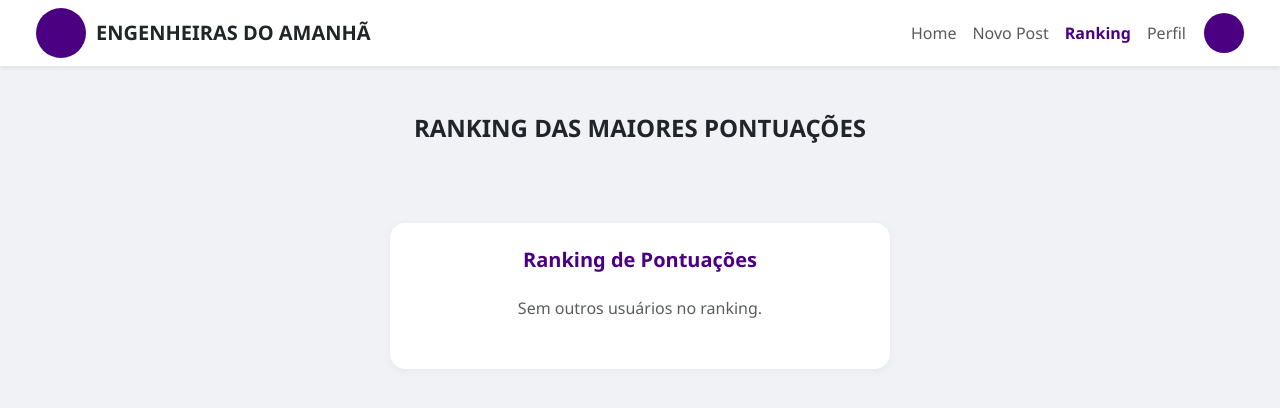
After one commit to crissilvacs/Engenheiras-do-amanh-, a Django app: template comunidade/templates/comunidade/ranking.html in a window 1280 px wide. The commit adds this page. Shown: the top 408 px of the page. Run offline with Django 3.2, Linux system fonts and the light colour scheme; the template is opened without the code that fills it, so the values that code supplies are empty.

Commit message:
Tela ranking

```diff
--- a/comunidade/templates/comunidade/novo_post.html
+++ b/comunidade/templates/comunidade/novo_post.html
@@ -55,7 +55,7 @@
       <ul class="navbar-nav me-4">
       <li class="nav-item"><a class="nav-link" href="{% url 'pagina_inicial' %}">Home</a></li>
       <li class="nav-item"><a class="nav-link active" href="{% url 'novo_post' %}">Novo Post</a></li>
-      <li class="nav-item"><a class="nav-link" href="#">Ranking</a></li>
+      <li class="nav-item"><a class="nav-link" href="{% url 'ranking' %}">Ranking</a></li>
       <li class="nav-item"><a class="nav-link" href="{% url 'perfil' %}">Perfil</a></li>
       </ul>
       {% if perfil.foto %}
--- a/comunidade/templates/comunidade/pagina_inicial.html
+++ b/comunidade/templates/comunidade/pagina_inicial.html
@@ -26,7 +26,7 @@
     <ul class="navbar-nav ms-auto">
       <li class="nav-item"><a class="nav-link active" href="{% url 'pagina_inicial' %}">Home</a></li>
       <li class="nav-item"><a class="nav-link" href="{% url 'novo_post' %}">Novo Post</a></li>
-      <li class="nav-item"><a class="nav-link" href="#">Ranking</a></li>
+      <li class="nav-item"><a class="nav-link" href="{% url 'ranking' %}">Ranking</a></li>
       <li class="nav-item"><a class="nav-link" href="{% url 'perfil' %}">Perfil</a></li>
     </ul>
     {% if perfil.foto %}
--- a/comunidade/templates/comunidade/perfil.html
+++ b/comunidade/templates/comunidade/perfil.html
@@ -25,7 +25,7 @@
     <ul class="navbar-nav ms-auto">
       <li class="nav-item"><a class="nav-link" href="{% url 'pagina_inicial' %}">Home</a></li>
       <li class="nav-item"><a class="nav-link" href="{% url 'novo_post' %}">Novo Post</a></li>
-      <li class="nav-item"><a class="nav-link" href="#">Ranking</a></li>
+      <li class="nav-item"><a class="nav-link" href="{% url 'ranking' %}">Ranking</a></li>
       <li class="nav-item"><a class="nav-link active" href="{% url 'perfil' %}">Perfil</a></li>
     </ul>
     {% if perfil.foto %}
--- /dev/null
+++ b/comunidade/templates/comunidade/ranking.html
@@ -0,0 +1,175 @@
+{% load static %}
+<!DOCTYPE html>
+<html lang="pt-br">
+<head>
+  <meta charset="UTF-8">
+  <title>Ranking - Engenheiras do Amanhã</title>
+  <link href="https://cdn.jsdelivr.net/npm/bootstrap@5.3.2/dist/css/bootstrap.min.css" rel="stylesheet">
+  <style>
+    body {
+      background-color: #f1f2f6;
+      font-family: 'Segoe UI', sans-serif;
+    }
+    .logo-circle {
+      width: 50px;
+      height: 50px;
+      background-color: #4B0082;
+      border-radius: 50%;
+      margin-right: 10px;
+    }
+    .nav-link.active {
+      font-weight: bold;
+      color: #4B0082 !important;
+    }
+    .podium {
+      display: flex;
+      justify-content: center;
+      align-items: flex-end;
+      margin: 50px 0 30px;
+      gap: 30px;
+      flex-wrap: wrap;
+    }
+    .podium-box {
+      display: flex;
+      flex-direction: column;
+      justify-content: flex-end;
+      align-items: center;
+      border-radius: 15px;
+      color: white;
+      width: 120px;
+      padding: 10px;
+      box-shadow: 0 4px 8px rgba(0,0,0,0.1);
+    }
+    .first { background-color: #4d6fff; height: 190px; }
+    .second { background-color: #ffd700; height: 220px; }
+    .third { background-color: #ff4d4d; height: 170px; }
+
+    .foto-perfil {
+      width: 40px;
+      height: 40px;
+      border-radius: 50%;
+      object-fit: cover;
+      margin-bottom: 8px;
+    }
+    .avatar-topo {
+      width: 40px;
+      height: 40px;
+      border-radius: 50%;
+      object-fit: cover;
+      margin-left: 10px;
+    }
+    .fallback-foto {
+      width: 40px;
+      height: 40px;
+      background-color: #4B0082;
+      border-radius: 50%;
+      margin-bottom: 8px;
+    }
+
+    .xp {
+      font-size: 14px;
+      margin-top: 5px;
+    }
+
+    .ranking-table {
+      background: white;
+      border-radius: 15px;
+      padding: 25px;
+      box-shadow: 0 2px 10px rgba(0,0,0,0.05);
+      margin: 0 auto;
+      max-width: 500px;
+    }
+
+    .ranking-table h5 {
+      font-weight: bold;
+      color: #4B0082;
+    }
+
+    .ranking-table td {
+      vertical-align: middle;
+    }
+
+    @media (max-width: 768px) {
+      .podium {
+        flex-direction: column;
+        align-items: center;
+      }
+    }
+  </style>
+</head>
+<body>
+
+<!-- Navbar -->
+<nav class="navbar navbar-expand-lg bg-white shadow-sm px-4">
+  <div class="container-fluid">
+    <div class="d-flex align-items-center">
+      <div class="logo-circle"></div>
+      <span class="navbar-brand fw-bold text-uppercase text-dark mb-0">Engenheiras do Amanhã</span>
+    </div>
+    <ul class="navbar-nav ms-auto d-flex align-items-center">
+      <li class="nav-item"><a class="nav-link" href="{% url 'pagina_inicial' %}">Home</a></li>
+      <li class="nav-item"><a class="nav-link" href="{% url 'novo_post' %}">Novo Post</a></li>
+      <li class="nav-item"><a class="nav-link active" href="{% url 'ranking' %}">Ranking</a></li>
+      <li class="nav-item"><a class="nav-link" href="{% url 'perfil' %}">Perfil</a></li>
+
+      <!-- Foto de perfil no topo -->
+      <li class="nav-item">
+        {% if request.user.perfil.foto %}
+          <img src="{{ request.user.perfil.foto.url }}" alt="Foto do usuário" class="avatar-topo">
+        {% else %}
+          <div class="avatar-topo" style="background-color:#4B0082;"></div>
+        {% endif %}
+      </li>
+    </ul>
+  </div>
+</nav>
+
+<!-- Conteúdo -->
+<div class="container mt-5 text-center">
+  <h4 class="fw-bold text-purple mb-4">RANKING DAS MAIORES PONTUAÇÕES</h4>
+
+  <!-- Pódio -->
+  <div class="podium">
+    {% for perfil in podio %}
+      <div class="podium-box {% if forloop.counter == 2 %}first{% elif forloop.counter == 1 %}second{% else %}third{% endif %}">
+        {% if perfil.foto %}
+          <img src="{{ perfil.foto.url }}" alt="Foto de perfil" class="foto-perfil">
+        {% else %}
+          <div class="fallback-foto"></div>
+        {% endif %}
+        <div>{{ perfil.user.first_name|default:"Usuário" }}</div>
+        <div class="display-6">{{ forloop.counter }}</div>
+        <div class="xp">{{ perfil.pontos }} XP</div>
+      </div>
+    {% endfor %}
+  </div>
+
+  <!-- Tabela -->
+  <div class="ranking-table">
+    <h5 class="mb-3">Ranking de Pontuações</h5>
+    <table class="table table-borderless text-start">
+      <tbody>
+        {% for perfil in restantes %}
+        <tr>
+          <td>{{ forloop.counter|add:3 }}</td>
+          <td>
+            {% if perfil.foto %}
+              <img src="{{ perfil.foto.url }}" alt="Foto de perfil" class="foto-perfil">
+            {% else %}
+              <div class="fallback-foto"></div>
+            {% endif %}
+          </td>
+          <td>{{ perfil.user.first_name }}</td>
+          <td class="text-end text-muted">{{ perfil.pontos }} XP</td>
+        </tr>
+        {% empty %}
+        <tr><td colspan="4" class="text-center text-muted">Sem outros usuários no ranking.</td></tr>
+        {% endfor %}
+      </tbody>
+    </table>
+  </div>
+</div>
+
+<script src="https://cdn.jsdelivr.net/npm/bootstrap@5.3.2/dist/js/bootstrap.bundle.min.js"></script>
+</body>
+</html>
--- a/comunidade/urls.py
+++ b/comunidade/urls.py
@@ -1,5 +1,6 @@
 from django.urls import path
 from . import views
+from .views import ranking_view
 
 urlpatterns = [
     path('', views.login_view, name='login'),
@@ -13,5 +14,6 @@ urlpatterns = [
     path('perfil/', views.perfil, name='perfil'),
     path('editar-post/<int:post_id>/', views.editar_post, name='editar_post'),
     path('excluir-post/<int:post_id>/', views.excluir_post, name='excluir_post'),
+    path('ranking/', ranking_view, name='ranking'),
 
 ]
```
Also changed, not shown: comunidade/views.py (+12 -0 lines), db.sqlite3, media/perfil/96c07a0a6556dfe8fed4f855f695554e.jpg (added).
